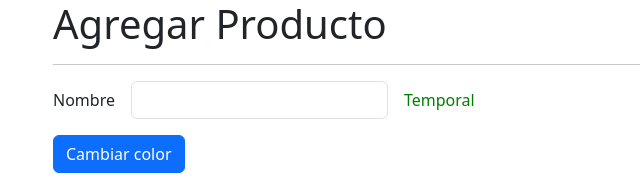
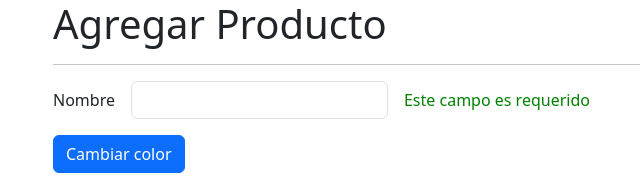
Before and after one commit to Angular-Course-Sergio/directiveSignalsApp, an Angular app: page /products/product in a window 1280 px wide. Shown: the top 179 px of the page, without its empty margins (29-669 px from the left). Built offline with nearby package versions, Linux system fonts and the light colour scheme.

Commit message:
Cambiar el mensaje de la etiqueta

```diff
--- a/src/app/products/pages/product-page/product-page.component.html
+++ b/src/app/products/pages/product-page/product-page.component.html
@@ -10,8 +10,8 @@
       <input type="text" class="form-control" formControlName="name" />
     </div>
     <div class="col-auto">
-      <span customLabel
-      [color]="color">Temporal</span>
+      <span customLabel [color]="color" [errors]="myForm.get('name')?.errors">
+      </span>
     </div>
   </div>
 
--- a/src/app/shared/directives/custom-label.directive.ts
+++ b/src/app/shared/directives/custom-label.directive.ts
@@ -1,4 +1,5 @@
 import { Directive, ElementRef, Input, OnInit } from '@angular/core';
+import { ValidationErrors } from '@angular/forms';
 
 @Directive({
   selector: '[customLabel]',
@@ -6,10 +7,16 @@
 export class CustomLabelDirective implements OnInit {
   private htmlElement?: ElementRef<HTMLElement>;
   private _color: string = 'red';
+  private _errors?: ValidationErrors | null;
 
   @Input() set color(value: string) {
     this._color = value;
     this.setStyle();
+  }
+
+  @Input() set errors(value: ValidationErrors | null | undefined) {
+    this._errors = value;
+    this.setErrorMessage();
   }
 
   constructor(private el: ElementRef<HTMLElement>) {
@@ -24,4 +31,29 @@
     if (!this.htmlElement) return;
     this.htmlElement!.nativeElement.style.color = this._color;
   }
+
+  setErrorMessage(): void {
+    if (!this.htmlElement) return;
+    if (!this._errors) {
+      this.htmlElement.nativeElement.innerText = 'No hay errores';
+      return;
+    }
+
+    const errors = Object.keys(this._errors);
+
+    if (errors.includes('required')) {
+      this.htmlElement.nativeElement.innerText = 'Este campo es requerido';
+      return;
+    }
+    if (errors.includes('minlength')) {
+      const min = this._errors!['minlength']['requiredLength'];
+      const current = this._errors!['minlength']['actualLength'];
+      this.htmlElement.nativeElement.innerText = `Mínimo ${current}/${min} caracteres`;
+      return;
+    }
+    if (errors.includes('email')) {
+      this.htmlElement.nativeElement.innerText = 'No tiene formato de email';
+      return;
+    }
+  }
 }
```
